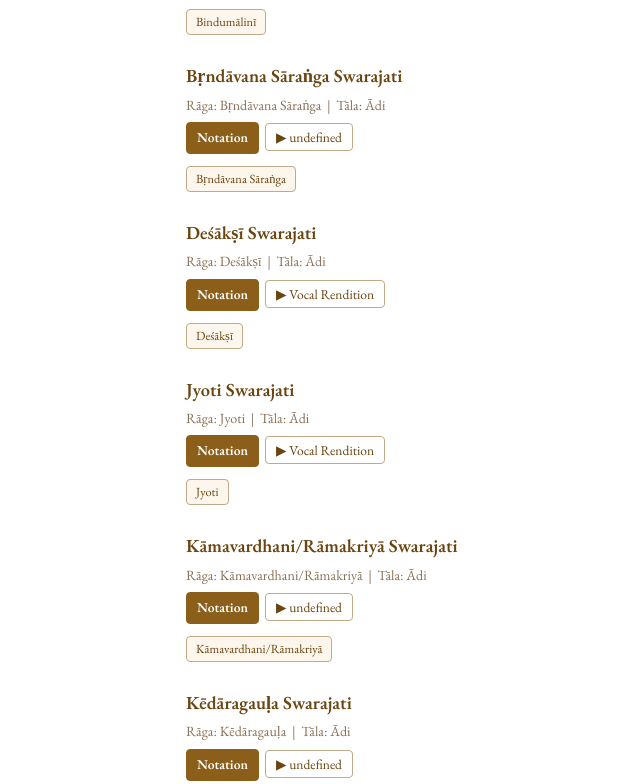
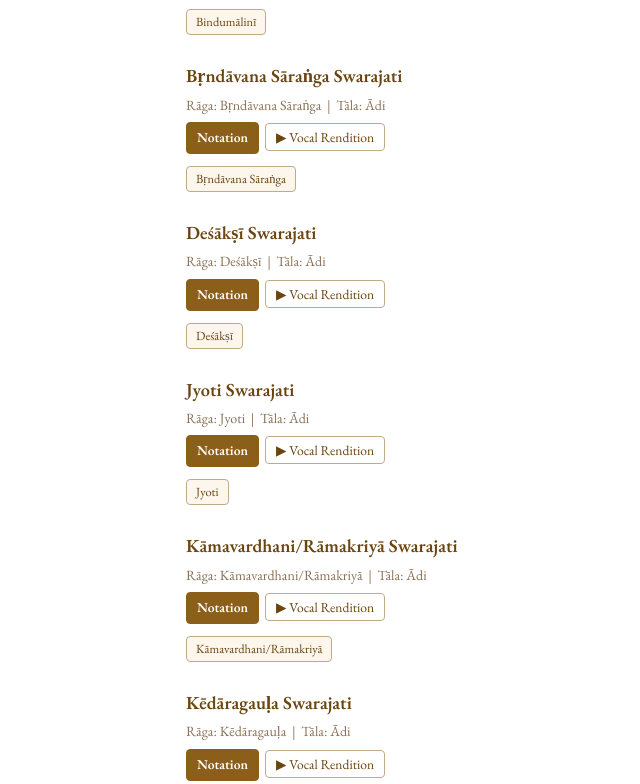
Before and after one commit to hamsanandi/compositions, a plain HTML site: page index.html in a window 1280 px wide. Shown: the part 2721-3505 px from the top of the page, without its empty margins (58-698 px from the left). Drawn offline with nearby package versions, Linux system fonts and the light colour scheme.

Commit message:
Update index.html

```diff
--- a/index.html
+++ b/index.html
@@ -340,33 +340,31 @@ const DATA = [
     en:{ title:"Rōhiṇī Swarajati", raga:"Rōhiṇī", tala:"Ādi" },
     kn:{ title:"ರೋಹಿಣಿ ಸ್ವರಜತಿ", raga:"ರೋಹಿಣಿ ", tala:"ಆದಿ" },
     file:"rohini_swarajati.html",
-    youtube:[{  }] },
+    youtube:[{ en:"Vocal Rendition", kn:"ಗಾಯನ", id:"EnAFbuQruNI" }] },
 
   { status:"live", type:"swarajati",
     en:{ title:"Kēdāragauḷa Swarajati", raga:"Kēdāragauḷa", tala:"Ādi" },
     kn:{ title:"ಕೇದಾರಗೌಳ ಸ್ವರಜತಿ", raga:"ಕೇದಾರಗೌಳ", tala:"ಆದಿ" },
     file:"kedaragaula.html",
-    youtube:[{  }] },
+    youtube:[{ en:"Vocal Rendition", kn:"ಗಾಯನ", id:"EnAFbuQruNI" }] },
 
   { status:"live", type:"swarajati",
     en:{ title:"Bṛndāvana Sāraṅga Swarajati", raga:"Bṛndāvana Sāraṅga", tala:"Ādi" },
     kn:{ title:"ಬೃಂದಾವನ ಸಾರಂಗ ಸ್ವರಜತಿ", raga:"ಬೃಂದಾವನ ಸಾರಂಗ", tala:"ಆದಿ" }  ,
       file:"br_saranga.html",
-    youtube:[{  }] } ,
+    youtube:[{ en:"Vocal Rendition", kn:"ಗಾಯನ", id:"EnAFbuQruNI" }] } ,
 
  { status:"live", type:"swarajati",
     en:{ title:"Kāmavardhani/Rāmakriyā Swarajati", raga:"Kāmavardhani/Rāmakriyā", tala:"Ādi" },
     kn:{ title:"ಕಾಮವರ್ಧನಿ/ರಾಮಕ್ರಿಯಾ ಸ್ವರಜತಿ", raga:"ಕಾಮವರ್ಧನಿ/ರಾಮಕ್ರಿಯಾ", tala:"ಆದಿ" },
       file:"ramakriya.html",
-    youtube:[{  }] },
+    youtube:[{ en:"Vocal Rendition", kn:"ಗಾಯನ", id:"EnAFbuQruNI" }] },
 
  { status:"live", type:"swarajati",
     en:{ title:"Sumukham Swarajati", raga:"Sumukham ", tala:"Ādi" },
     kn:{ title:"ಸುಮುಖಂ ಸ್ವರಜತಿ", raga:"ಸುಮುಖಂ ", tala:"ಆದಿ" },
       file:"sumukham_swarajati.html",
-    youtube:[{  }] },
-
-
+    youtube:[{ en:"Vocal Rendition", kn:"ಗಾಯನ", id:"EnAFbuQruNI" }] },
 
   /* ════ SWARAJATI — coming soon ════ */
 
```
